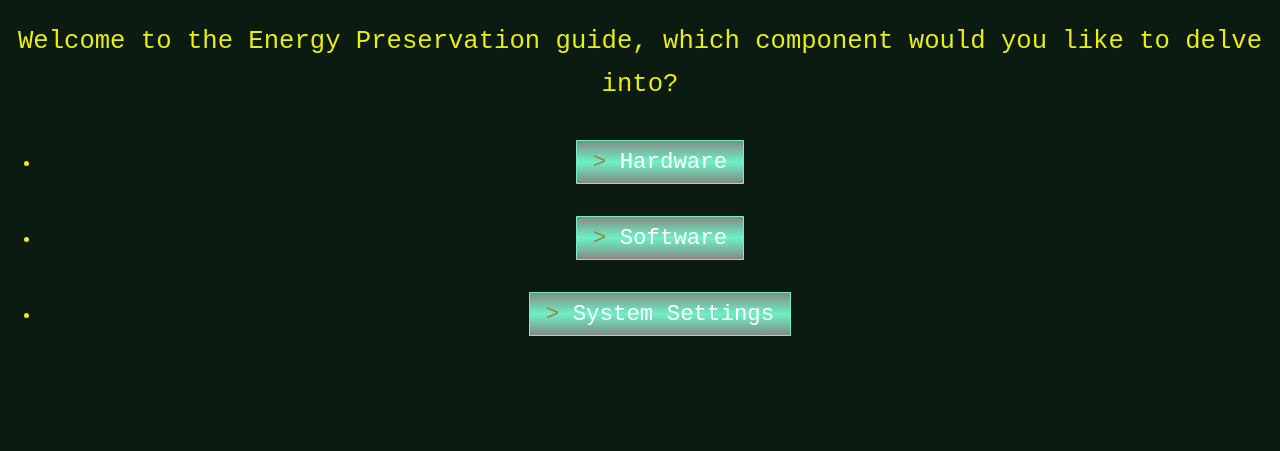
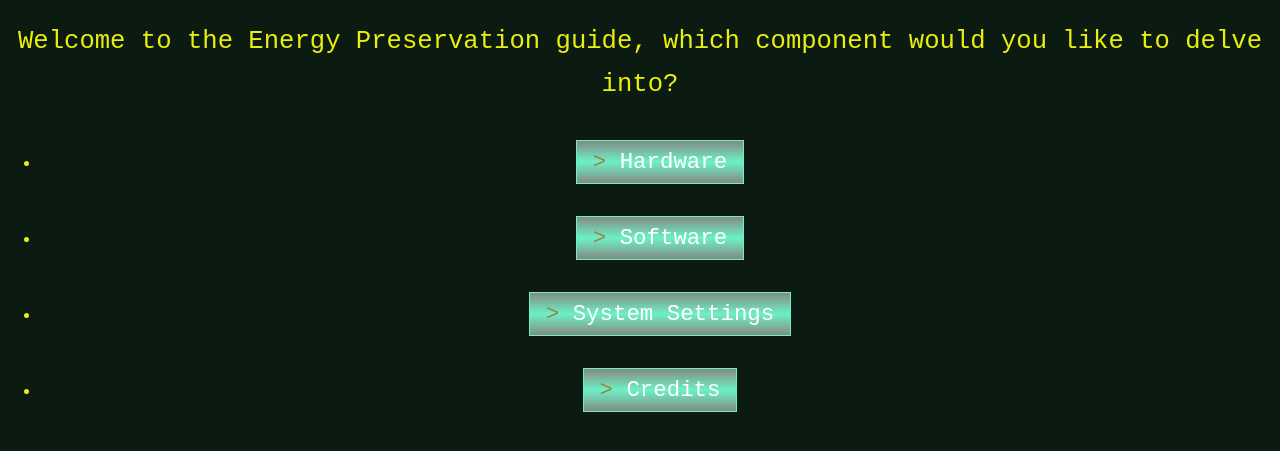
Before and after one commit to GrowSquid/IHS-E-WASTE, a plain HTML site: page index.html in a window 1280 px wide. Shown: the part 61-512 px from the top of the page. Drawn offline with Linux system fonts and the light colour scheme.

Commit message:
fixed the settings button

```diff
--- a/index.html
+++ b/index.html
@@ -59,6 +59,7 @@ const GUIDE = {
         { label: "Hardware", goto: "hardware" },
         { label: "Software", goto: "software" },
         { label: "System Settings", goto: "internal" },
+        { label: "Credits", goto: "final" },
             ],
         },
 
@@ -136,16 +137,23 @@ const GUIDE = {
 
         basic: {
             image: "images/integrated GPU switch.JPG",
-            text: 'Simple settings for quick comparisons',
+            text: 'Decide between using the integrated GPU or the dedicated GPU for optimal performance.',
             options: [
                 { label: "Task Manager", goto: "manager" },
-                { label: "Settings App", goto: "settings" },
+                { label: "Settings App", goto: "setting" },
             ],
         },
-
+        setting: {
+            image: "images/simplesettings.jpg",
+            text: 'Disable any unnecessary background apps and prevent them from opening on startup.',
+            options: [
+                { label: "Back to Internal Settings", goto: "internal" },
+                { label: "Back to the start", goto: "start" },
+            ],
+        },
         manager: {
             image: "images/Teams Efficiency mode(software).JPG",
-            text: 'identify and close unnecessary background processes, and prevent them from opening on startup.',
+            text: 'Identify and close unnecessary background processes, and prevent them from opening on startup.',
             options: [
                 { label: "Back to Internal Settings", goto: "internal" },
                 { label: "Back to the start", goto: "start" },
@@ -154,9 +162,16 @@ const GUIDE = {
 
         advanced: {
             image: "images/Bing Search.JPG",
-            text: 'Advanced settings for users who want more control over their system.',
+            text: 'Disabling Bing search and reduces background activity.',
             options: [
                 { label: "Back to Internal Settings", goto: "internal" },
+                { label: "Back to the start", goto: "start" },
+            ],
+        },
+
+        final: {
+            text: 'Thanks for checking out the guide! This was made primarily by GrowSquid, with some button mechanics being AI.',
+            options: [
                 { label: "Back to the start", goto: "start" },
             ],
         },
```
Also changed, not shown: images/simplesettings.jpg (added).
